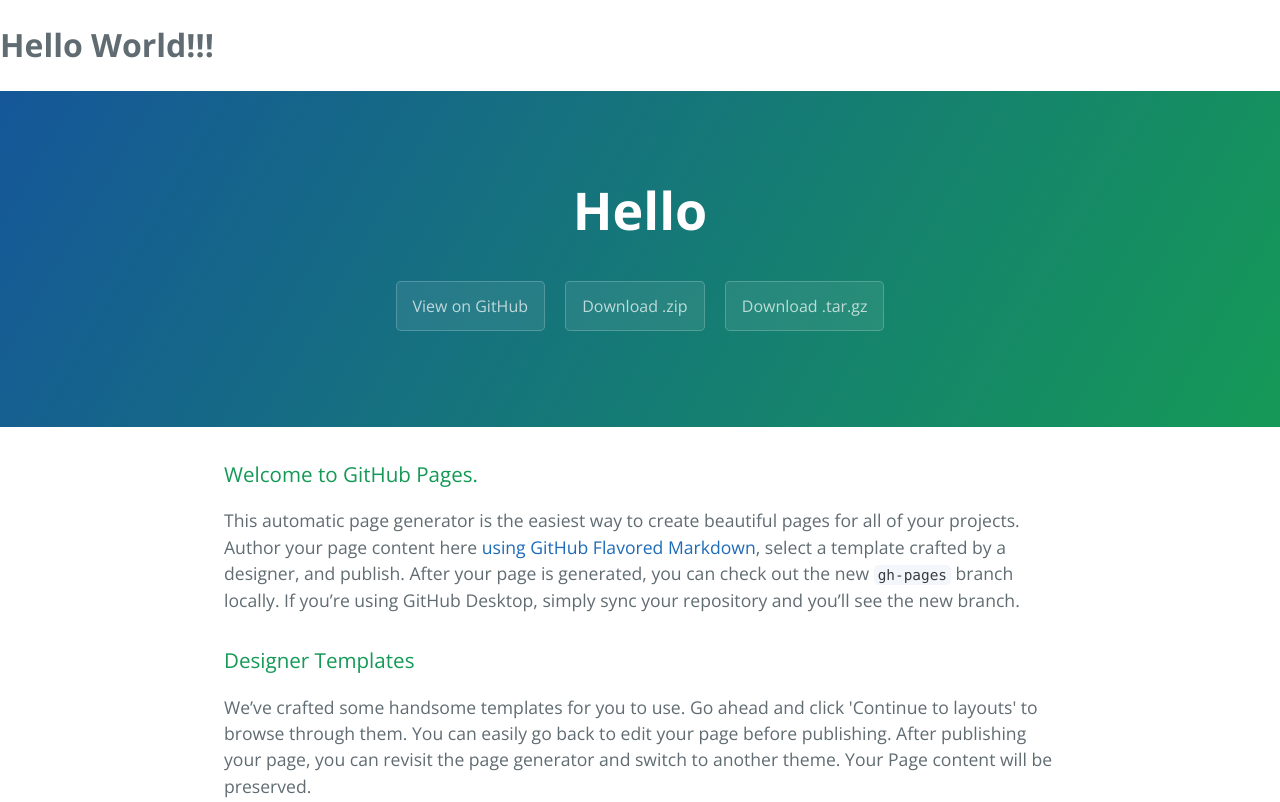
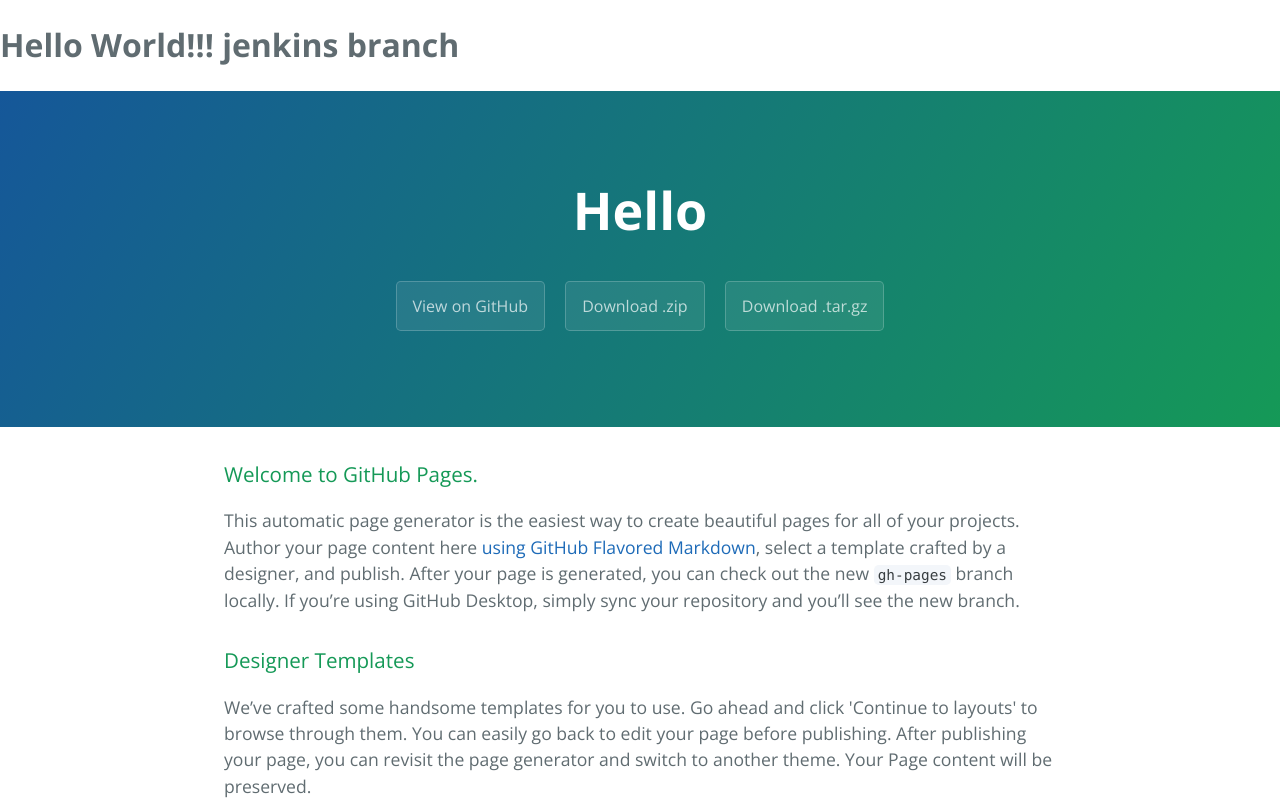
Before and after one commit to JianMa/hello, a plain HTML site: page index.html in a window 1280 px wide. Shown: the top 802 px of the page. Drawn offline with nearby package versions, Linux system fonts and the light colour scheme.

Commit message:
Mark jenkins branch

```diff
--- a/index.html
+++ b/index.html
@@ -10,7 +10,7 @@
     <link rel="stylesheet" type="text/css" href="stylesheets/github-light.css" media="screen">
   </head>
   <body>
-    <h1>Hello World!!!</h1>
+    <h1>Hello World!!! jenkins branch</h1>
     <section class="page-header">
       <h1 class="project-name">Hello</h1>
       <h2 class="project-tagline"></h2>
```
